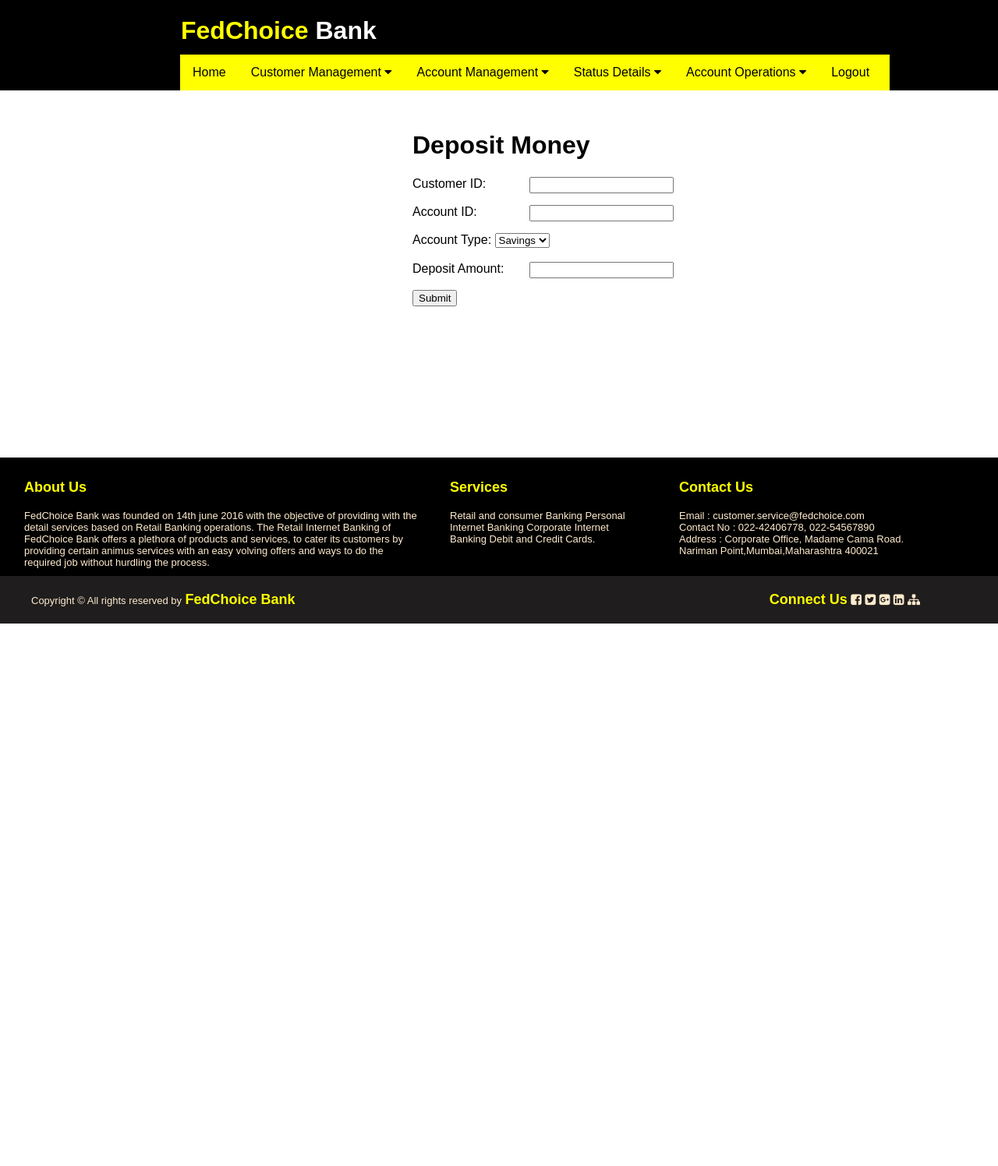
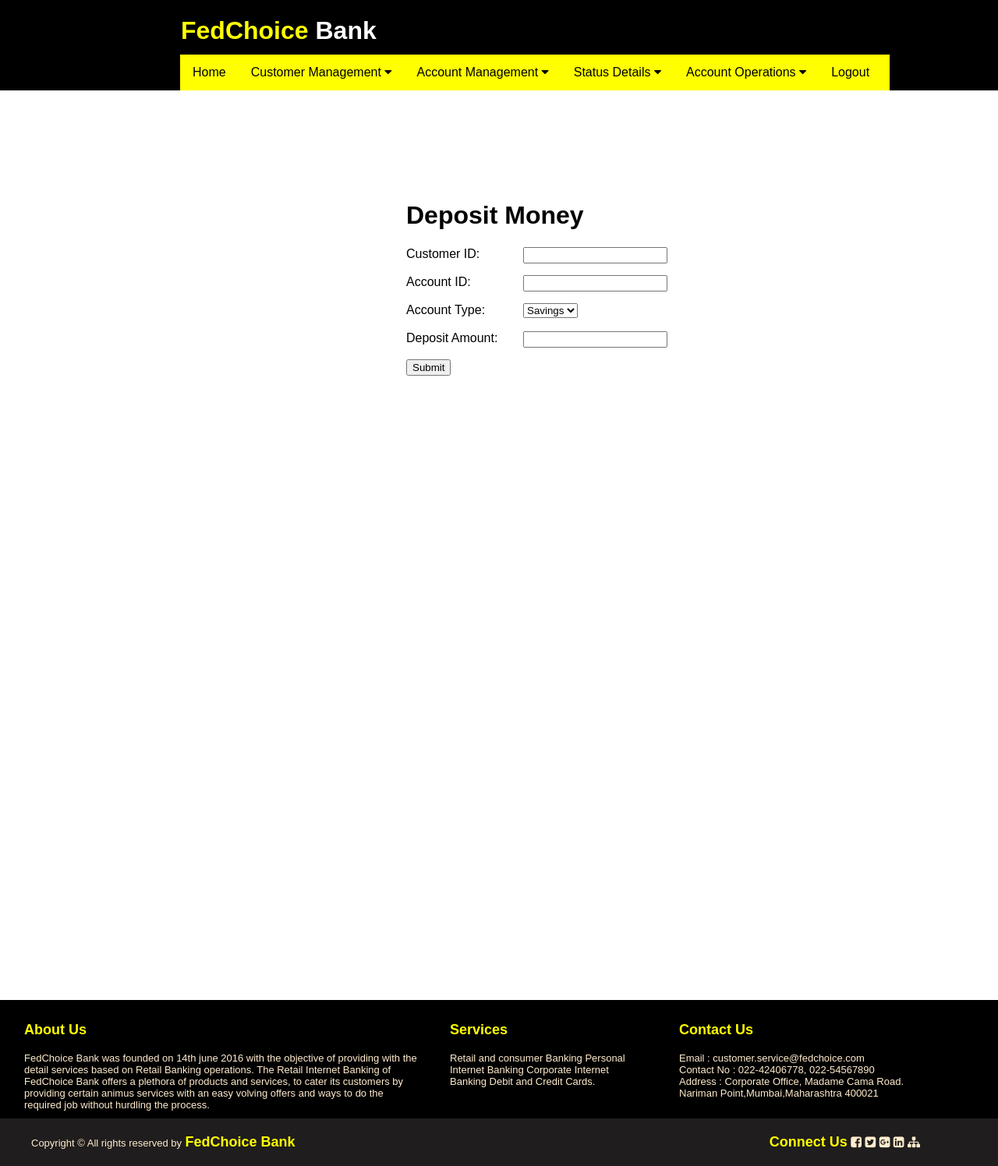
Before and after one commit to bhanuvinayes/retail_banking, a Flask app: page /deposit in a window 1280 px wide. Shown: the whole page at 78% size. Before the commit the page ends 800 px from the top, so only its background shows below. Run offline with Flask 2, Linux system fonts and the light colour scheme; a user stored in the database is signed in.

Commit message:
bugs fixed

```diff
--- a/application/static/css/main.css
+++ b/application/static/css/main.css
@@ -1,7 +1,7 @@
 header {
     background-color: black;
     height: 116px;
-    position: fixed;
+    position: absolute;
     top: 0;
     left: 0;
     width: 100%;
@@ -14,9 +14,10 @@ html {
 
 body {
     font-family: Arial, Helvetica, sans-serif;
-    position: absolute;
-    width: 100%;
     height: 100%;
+    display: flex;
+    /* Direction of the items, can be row or column */
+    flex-direction: column;
 }
 
 #logo {
@@ -101,10 +102,9 @@ body {
 .form {
     position: absolute;
     left: 521px;
-    top: 139px;
+    top: 237px;
     width: 428px;
-    z-index: -1;
-    min-height: -webkit-fill-available;
+    height: 387px;
 }
 
 .btn {
@@ -122,6 +122,7 @@ table,
 th,
 td {
     border: 1px solid black;
+    border-collapse: collapse;
 }
 
 
@@ -129,8 +130,7 @@ td {
 
 .wrapper {
     text-align: center;
-    margin-top: 110px;
-    margin-left: 400px;
+    margin-top: 219px;
 }
 
 .deletecust {
@@ -174,9 +174,9 @@ td {
 /*footer css start*/
 
 .footer {
-    position: fixed;
+    position: absolute;
     left: 0px;
-    bottom: 0px;
+    bottom: -696px;
     width: 100%;
     background-color: black;
     color: blanchedalmond;
--- a/application/templates/Deposit.html
+++ b/application/templates/Deposit.html
@@ -1,23 +1,17 @@
-{% extends "layout.html" %}
-
-{% block title %} Deposit Amount {% endblock %}
-
-{% block content %}
-    {% with messages = get_flashed_messages() %}
-        {% if messages %}
-            {% for msg in messages %}
-                <p> {{ msg }} </p>
-            {% endfor %}
-        {% endif %}
-    {% endwith%}
-
+{% extends "layout.html" %} {% block title %} Deposit Amount {% endblock %} {% block content %} {% with messages = get_flashed_messages() %} {% if messages %} {% for msg in messages %}
+<p> {{ msg }} </p>
+{% endfor %} {% endif %} {% endwith%}
 <style>
     input {
         position: absolute;
         left: 150px;
     }
+
+    select {
+        position: absolute;
+        left: 150px;
+    }
 </style>
-
 <div class="form">
     <h1>Deposit Money</h1>
 
--- a/application/templates/delete_all.html
+++ b/application/templates/delete_all.html
@@ -3,6 +3,11 @@
 {% endfor %} {% endif %} {% endwith%}
 <style>
     input {
+        position: absolute;
+        left: 150px;
+    }
+
+    select {
         position: absolute;
         left: 150px;
     }
--- a/application/templates/display_accounts.html
+++ b/application/templates/display_accounts.html
@@ -1,5 +1,10 @@
 <style>
     input {
+        position: absolute;
+        left: 150px;
+    }
+
+    select {
         position: absolute;
         left: 150px;
     }
--- a/application/templates/emp_registration.html
+++ b/application/templates/emp_registration.html
@@ -3,6 +3,11 @@
 {% endfor %} {% endif %} {% endwith%}
 <style>
     input {
+        position: absolute;
+        left: 150px;
+    }
+
+    select {
         position: absolute;
         left: 150px;
     }
--- a/application/templates/update_customer.html
+++ b/application/templates/update_customer.html
@@ -1,5 +1,10 @@
 <style>
     input {
+        position: absolute;
+        left: 150px;
+    }
+
+    select {
         position: absolute;
         left: 150px;
     }
--- a/application/templates/update_search.html
+++ b/application/templates/update_search.html
@@ -3,6 +3,11 @@
 {% endfor %} {% endif %} {% endwith %}
 <style>
     input {
+        position: absolute;
+        left: 150px;
+    }
+
+    select {
         position: absolute;
         left: 150px;
     }
```
Also changed, not shown: application/templates/Transfer.html (+3 -12 lines), application/templates/Withdraw.html (+8 -15 lines), application/templates/create_account.html (+3 -14 lines), application/templates/create_customer.html (+3 -13 lines), application/templates/delete_account.html (+3 -14 lines), application/templates/search_accounts.html (+8 -14 lines), application/templates/search_customer.html (+8 -13 lines).
